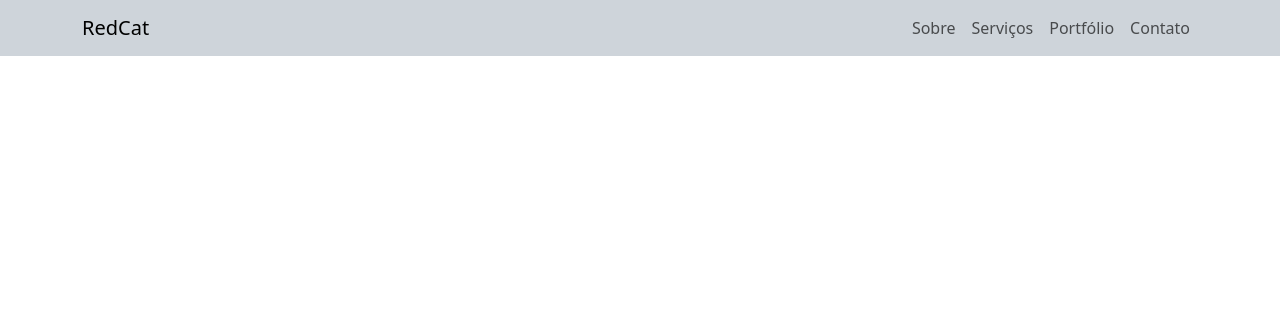
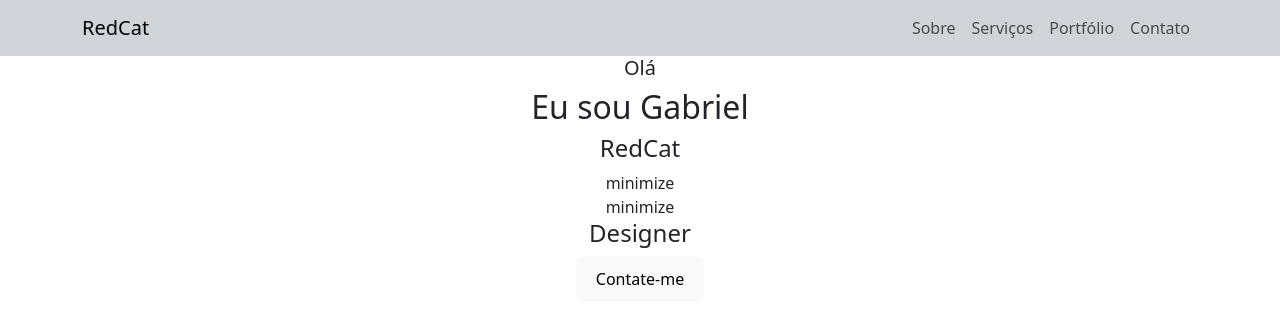
Before and after one commit to AllRedCat/react-line, a React (Vite) app in the folder portfolio-redcat/: page / in a window 1280 px wide. Shown: the top 324 px of the page. Built offline with nearby package versions, Linux system fonts and the light colour scheme.

Commit message:
some text and button

```diff
--- a/portfolio-redcat/src/App.tsx
+++ b/portfolio-redcat/src/App.tsx
@@ -1,6 +1,6 @@
 import { useState } from 'react'
-import reactLogo from './assets/react.svg'
 import './App.css'
+import Home from './Home.tsx'
 
 function NavBar() {
   return (
@@ -31,6 +31,9 @@ function App() {
       <header>
         <NavBar />
       </header>
+      <main>
+        <Home />
+      </main>
     </>
   )
 }
--- /dev/null
+++ b/portfolio-redcat/src/Home.css
@@ -0,0 +1,9 @@
+@import url("https://cdn.jsdelivr.net/npm/bootstrap-icons@1.11.1/font/bootstrap-icons.css");
+
+:root {
+    --black: #262626;
+    --red: #FF2E2E;
+    --strong-orange: #FF5232;
+    --light-blue: #5BFFB5;
+    --white: #f7f7f7;
+}
--- /dev/null
+++ b/portfolio-redcat/src/Home.tsx
@@ -0,0 +1,34 @@
+import './Home.css'
+
+function ContactButton() {
+    return (
+        <button id="myButton" className="contact-btn">Contate-me</button>
+    );
+}
+
+function Home() {
+    return (
+        <div className="presentation">
+            <h5>Olá</h5>
+            <h2>Eu sou Gabriel</h2>
+            <div className="redcat">
+                <h4>RedCat</h4>
+                <span className="material-symbols-outlined line">
+                    minimize
+                </span>
+            </div>
+            <div className="designer">
+                <span className="material-symbols-outlined line">
+                    minimize
+                </span>
+                <h4>Designer</h4>
+            </div>
+            <div className="button-space">
+                <ContactButton />
+            </div>
+
+        </div>
+    );
+}
+
+export default Home
```
